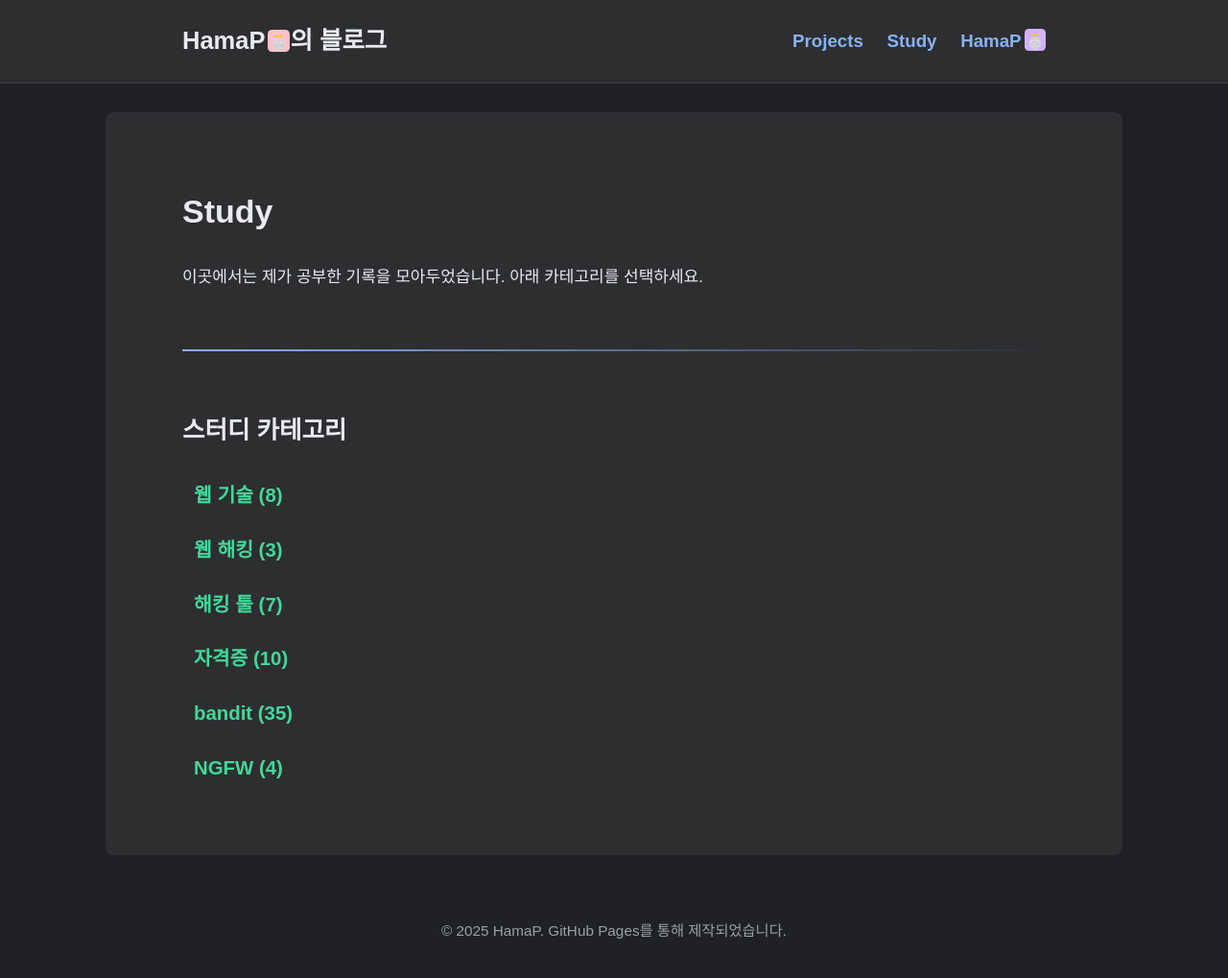
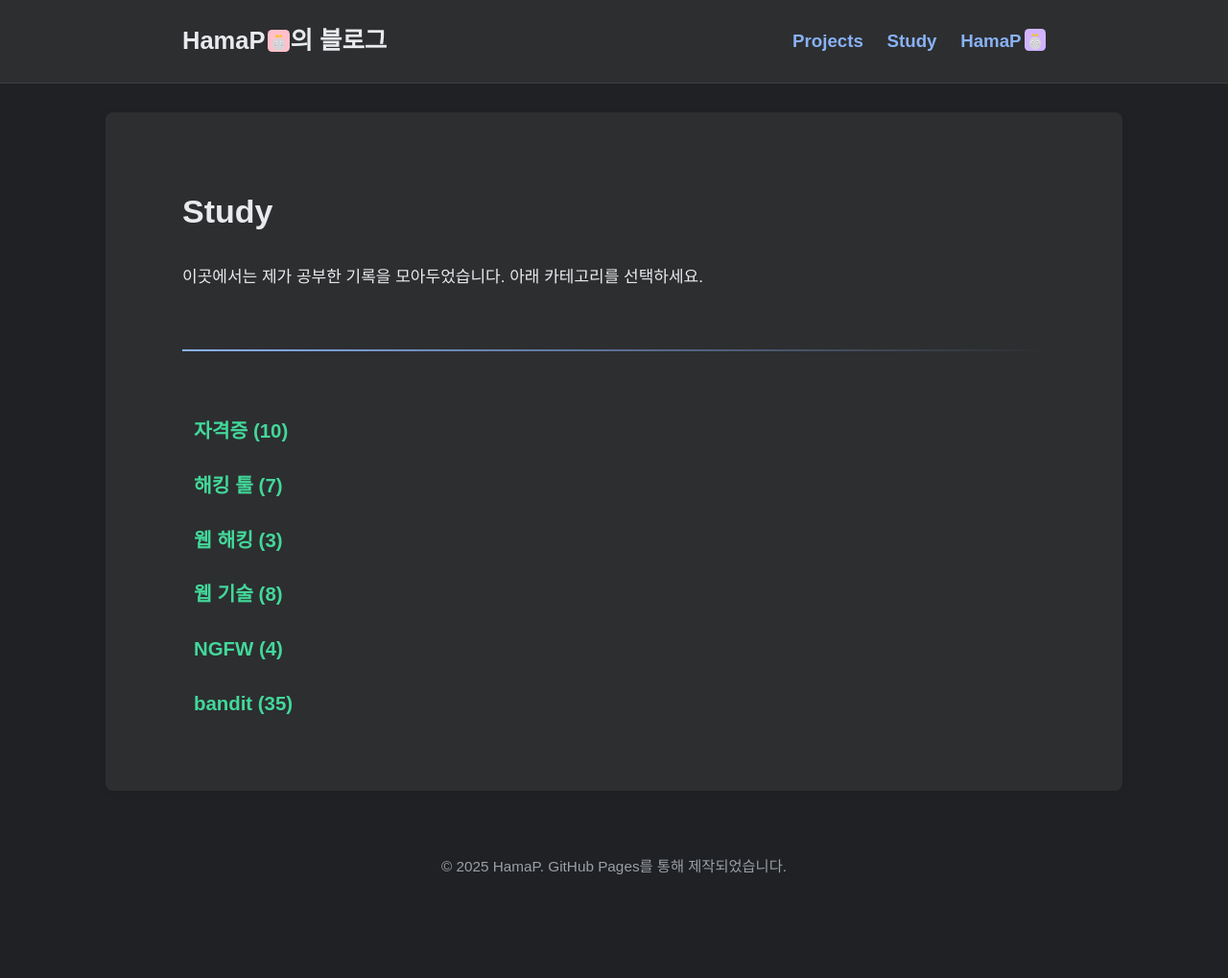
Before and after one commit to HamaP0/HamaP0.github.io, a Jekyll site: the page built from study.html, in a window 1280 px wide. Shown: the whole page at 96% size. Built offline with Jekyll 4.4.1, drawn with Linux system fonts in a browser that asks for light colours; some web fonts are replaced; after the commit the page ends 952 px from its top, so only the background shows below that.

Commit message:
Update study.html

```diff
--- a/study.html
+++ b/study.html
@@ -7,16 +7,15 @@ title: Study
 <p>이곳에서는 제가 공부한 기록을 모아두었습니다. 아래 카테고리를 선택하세요.</p>
 <hr>
 
-<h2>스터디 카테고리</h2>
 <ul class="category-list">
-  {% assign study_categories = "웹 기술|웹 해킹|해킹 툴|자격증|bandit|NGFW" | split: "|" %}
+  {% assign study_categories = "자격증|해킹 툴|웹 해킹|웹 기술|NGFW|bandit" | split: "|" %}
   {% for cat in study_categories %}
-    {% assign posts = site.posts | where_exp: "post", "post.categories contains cat" %}
-    {% if posts.size > 0 %}
+    {% assign posts = site.categories[cat] %}
+    {% if posts and posts.size > 0 %}
       {% assign filename = cat | replace: " ", "" %}
       <li>
         <a class="post-link"
-           href="{{ '/category/' | append: filename | append: '.html' | relative_url }}">
+           href="{{ '/' | append: filename | append: '.html' | relative_url }}">
           {{ cat }} ({{ posts.size }})
         </a>
       </li>
```
